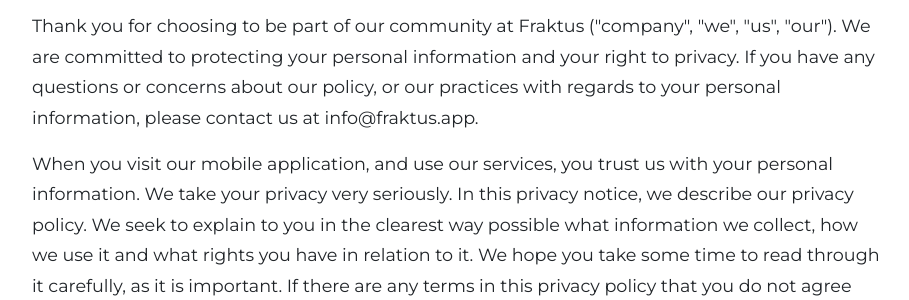
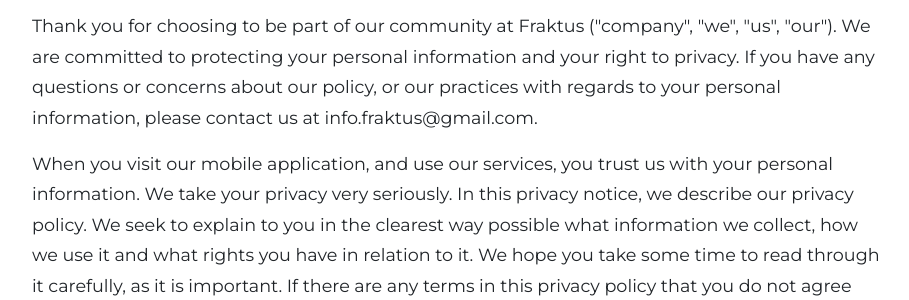
Before and after one commit to dievskiy/fraktus-website, a Flask app: page /privacy-policy in a window 1280 px wide. Shown: the part 267-567 px from the top of the page, without its empty margins (181-1090 px from the left). Run offline with Flask 2, Linux system fonts and the light colour scheme; some libraries are stand-ins or nearby versions.

Commit message:
change email

```diff
--- a/app/templates/base.html
+++ b/app/templates/base.html
@@ -73,7 +73,7 @@
                 </div>
             </div>
         </div>
-        <div class="email-container"><h6>info@fraktus.app</h6></div>
+        <div class="email-container"><h6>info.fraktus@gmail.com</h6></div>
     </div>
 </footer>
 <div class="privacy-container"><a href="{{url_for('main.privacy')}}" target="_blank">Privacy Policy</a></div>
--- a/app/templates/privacy-policy.html
+++ b/app/templates/privacy-policy.html
@@ -39,7 +39,7 @@
 
                 <p><strong>Last updated December 26, 2020</strong></p>
 
-                <p>Thank you for choosing to be part of our community at Fraktus ("company", "we", "us", "our"). We are committed to protecting your personal information and your right to privacy. If you have any questions or concerns about our policy, or our practices with regards to your personal information, please contact us at info@fraktus.app.</p>
+                <p>Thank you for choosing to be part of our community at Fraktus ("company", "we", "us", "our"). We are committed to protecting your personal information and your right to privacy. If you have any questions or concerns about our policy, or our practices with regards to your personal information, please contact us at info.fraktus@gmail.com.</p>
 
                 <p>When you visit our mobile application, and use our services, you trust us with your personal information. We take your privacy very seriously. In this privacy notice, we describe our privacy policy. We seek to explain to you in the clearest way possible what information we collect, how we use it and what rights you have in relation to it. We hope you take some time to read through it carefully, as it is important. If there are any terms in this privacy policy that you do not agree with, please discontinue use of our Apps and our services.</p>
 
@@ -140,7 +140,7 @@
 
                 <p><strong>Briefly: </strong>We do not knowingly collect data from or market to children under 18 years of age.</p>
 
-                <p>We do not knowingly solicit data from or market to children under 18 years of age. By using the Apps, you represent that you are at least 18 or that you are the parent or guardian of such a minor and consent to such minor dependent’s use of the Apps. If we learn that personal information from users less than 18 years of age has been collected, we will deactivate the account and take reasonable measures to promptly delete such data from our records. If you become aware of any data we may have collected from children under age 18, please contact us at info@fraktus.app.</p>
+                <p>We do not knowingly solicit data from or market to children under 18 years of age. By using the Apps, you represent that you are at least 18 or that you are the parent or guardian of such a minor and consent to such minor dependent’s use of the Apps. If we learn that personal information from users less than 18 years of age has been collected, we will deactivate the account and take reasonable measures to promptly delete such data from our records. If you become aware of any data we may have collected from children under age 18, please contact us at info.fraktus@gmail.com.</p>
 
                 <h4><strong>7. WHAT ARE YOUR PRIVACY RIGHTS?</strong></h4>
 
@@ -186,7 +186,7 @@
 
                 <h4><strong>11. HOW CAN YOU CONTACT US ABOUT THIS POLICY?</strong></h4>
 
-                <p>If you have questions or comments about this policy, you may email us at info@fraktus.app.</p>
+                <p>If you have questions or comments about this policy, you may email us at info.fraktus@gmail.com.</p>
 
                 <h4>HOW CAN YOU REVIEW, UPDATE, OR DELETE THE DATA WE COLLECT FROM YOU?</h4>
 
@@ -215,7 +215,7 @@
                         <li class="list-inline-item"><a href="https://discord.gg/QJzSJeDGvW" class="btn" target="_blank" role="button"><i class="fab fa-discord fa-2x"></i></a></li>
                         <li class="list-inline-item"><a href="https://t.me/joinchat/TS2nQldz_4iCz5JD" class="btn" target="_blank" role="button"><i class="fab fa-telegram-plane fa-2x"></i></a></li>
                     </ul>
-                    <h5>info@fraktus.app</h5>
+                    <h5>info.fraktus@gmail.com</h5>
                 </div>
             </div>
         </div>
```
